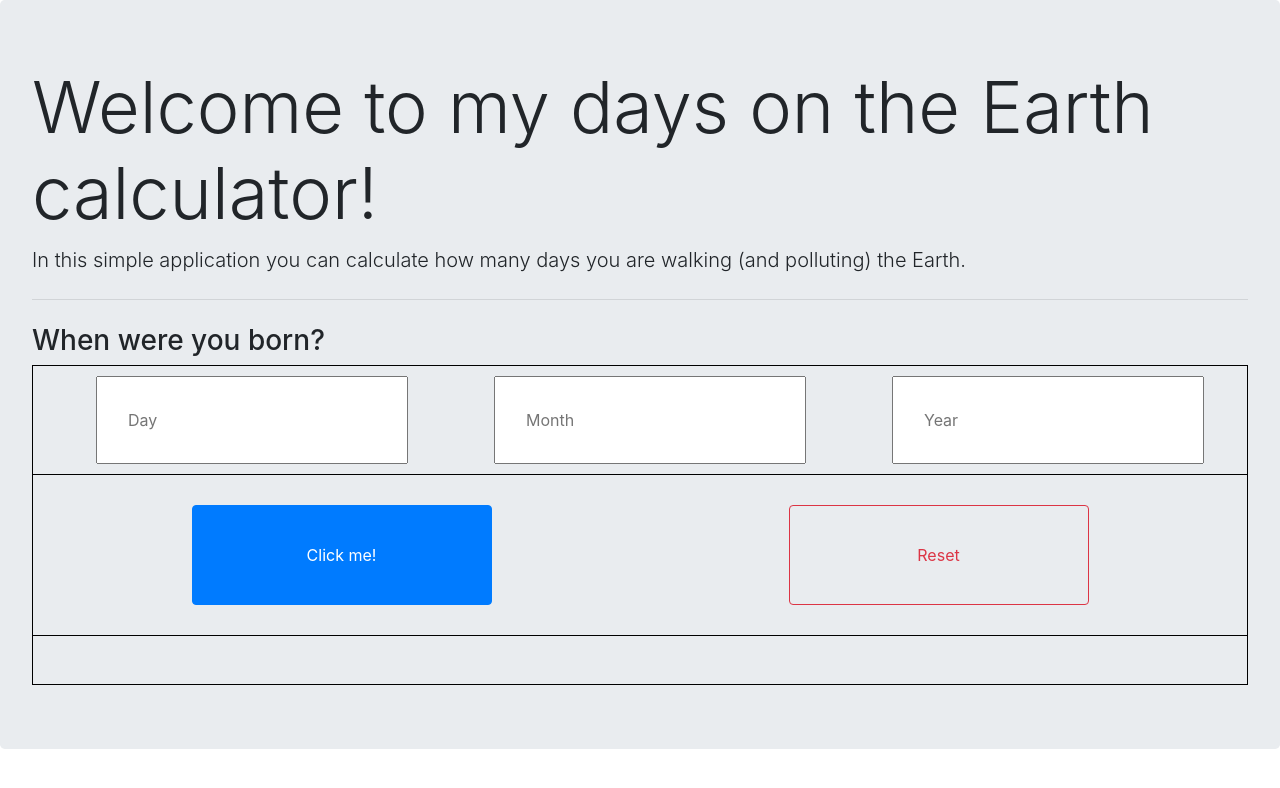
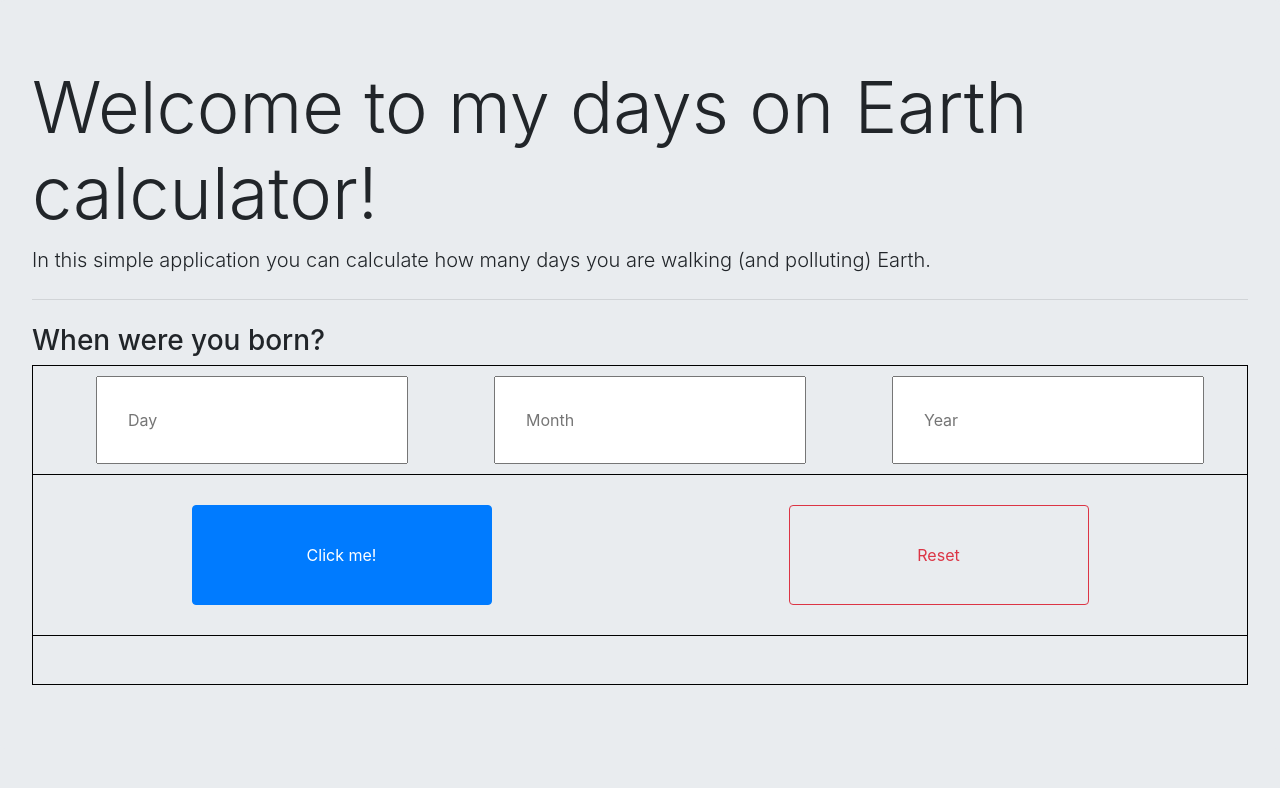
Before and after one commit to honzaKovar/daysOnEarth, a plain HTML site: page index.html in a window 1280 px wide. Drawn offline with nearby package versions, Linux system fonts and the light colour scheme.

Commit message:
added ms div

```diff
--- a/index.html
+++ b/index.html
@@ -10,12 +10,12 @@
     <link rel="stylesheet" href="static/css/styles.css">
 </head>
 
-<body>
+<body style='background-color: #e9ecef;'>
     <div class='jumbotron'>
         <div>
-            <h1 class='display-3'>Welcome to my days on the Earth calculator!</h1>
+            <h1 class='display-3'>Welcome to my days on Earth calculator!</h1>
             <p class='lead'>In this simple application you can calculate how many days you are walking (and polluting)
-                the Earth.</p>
+                Earth.</p>
             <hr class='my-4'>
             <h3>When were you born?</h3>
             <div class='date-input'>
@@ -38,6 +38,9 @@
             </div>
         </div>
     </div>
+    <div>
+        <p class='right-bottom' id="nrms"></p>
+    </div>
 
     <script src='static/javascript/script.js'></script>
 </body>
```
